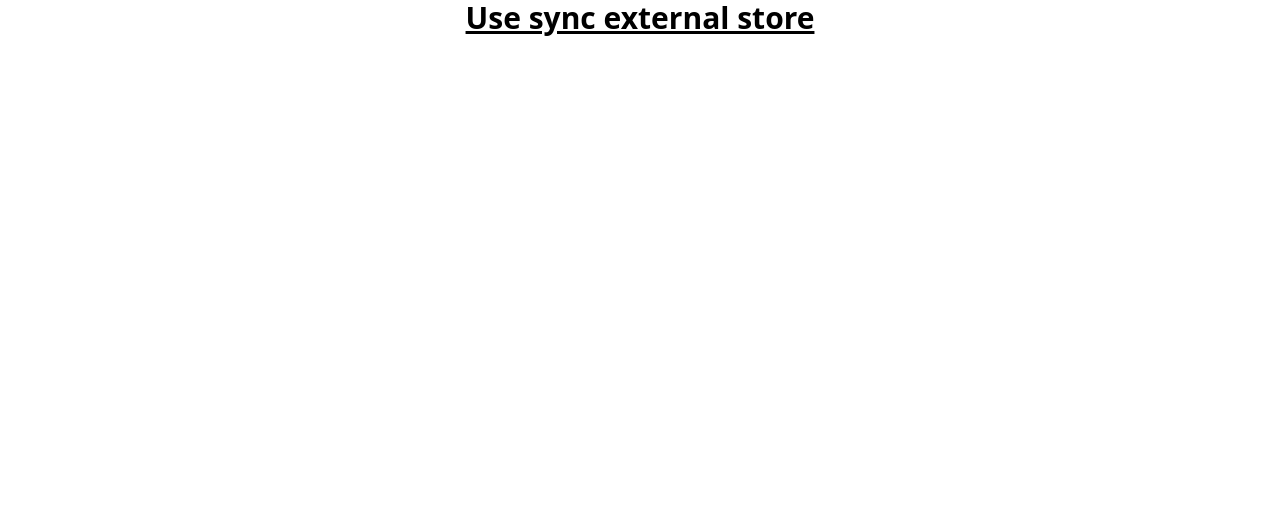
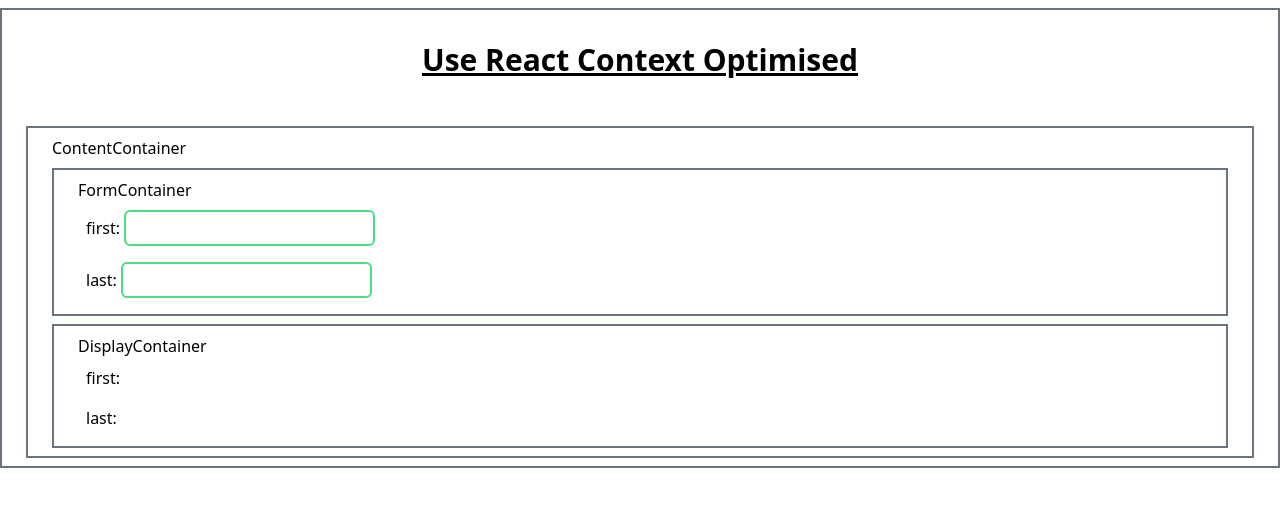
Before and after one commit to SergeAtZeDigitalBench/react-ts-spa-polygon, a React (Vite) app: page / in a window 1280 px wide. Shown: the top 506 px of the page. Built offline with nearby package versions, Linux system fonts and the light colour scheme.

Commit message:
feat: init markup

```diff
--- a/src/App.tsx
+++ b/src/App.tsx
@@ -1,11 +1,59 @@
 import { useState } from "react";
+
+const TextInput = ({ value }: { value: "first" | "last" }) => {
+  return (
+    <div className="p-2">
+      {value}:{" "}
+      <input className="px-2 py-1 border-2 border-green-400 rounded-md" />
+    </div>
+  );
+};
+
+const Display = ({ value }: { value: "first" | "last" }) => {
+  return (
+    <div className="p-2">
+      {value}: {""}
+    </div>
+  );
+};
+
+const FormContainer = () => {
+  return (
+    <div className="mt-2 py-2 px-6 border-2 border-gray-500">
+      <h5>FormContainer</h5>
+      <TextInput value="first" />
+      <TextInput value="last" />
+    </div>
+  );
+};
+
+const DisplayContainer = () => {
+  return (
+    <div className="mt-2 py-2 px-6 border-2 border-gray-500">
+      <h5>DisplayContainer</h5>
+      <Display value="first" />
+      <Display value="last" />
+    </div>
+  );
+};
+
+const ContentContainer = () => {
+  return (
+    <div className="mt-2 py-2 px-6 border-2 border-gray-500">
+      <h5>ContentContainer</h5>
+      <FormContainer />
+      <DisplayContainer />
+    </div>
+  );
+};
 
 function App() {
   return (
-    <div>
-      <h1 className="text-3xl font-bold underline text-center">
-        Use sync external store
+    <div className="mt-2 py-2 px-6 border-2 border-gray-500">
+      <h1 className="text-3xl font-bold underline text-center mt-6 mb-12">
+        Use React Context Optimised
       </h1>
+      <ContentContainer />
     </div>
   );
 }
```
